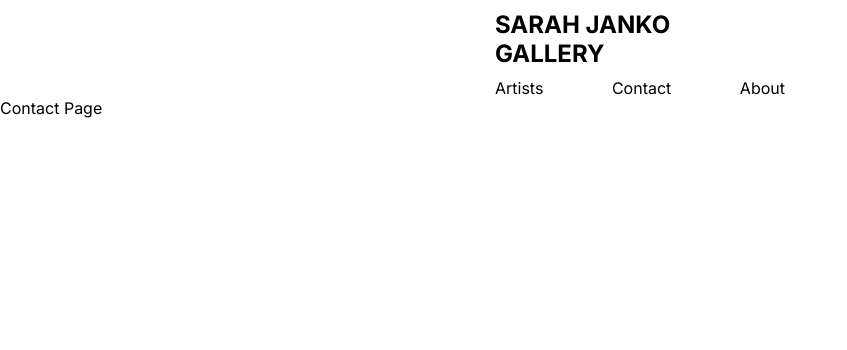
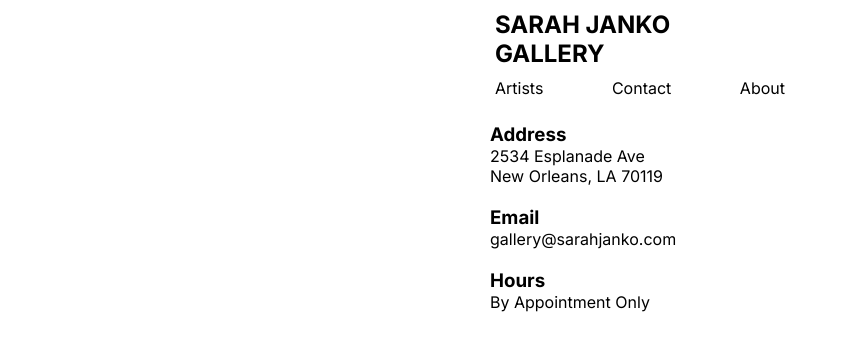
Before and after one commit to nwcassiani/sjgallery, a Next.js app in the folder sjgallery/: page /contact in a window 1280 px wide. Shown: the top 350 px of the page, without its empty margins (0-847 px from the left). Built offline with nearby package versions, Linux system fonts and the light colour scheme.

Commit message:
contact page info

```diff
--- a/sjgallery/src/app/contact/page.tsx
+++ b/sjgallery/src/app/contact/page.tsx
@@ -1,3 +1,21 @@
 export default function Page() {
-  return <p>Contact Page</p>;
+  return (
+    <div className="contact">
+      <div>
+        <h3>Address</h3>
+        <p>2534 Esplanade Ave</p>
+        <p>New Orleans, LA 70119</p>
+      </div>
+      <br />
+      <div>
+        <h3>Email</h3>
+        <p>gallery@sarahjanko.com</p>
+      </div>
+      <br />
+      <div>
+        <h3>Hours</h3>
+        <p>By Appointment Only</p>
+      </div>
+    </div>
+  )
 }
--- a/sjgallery/src/app/globals.css
+++ b/sjgallery/src/app/globals.css
@@ -89,6 +89,12 @@
   margin: 0 auto;
 }
 
+.contact {
+  margin: 0 auto;
+  padding-top: 25px;
+  width: 300px;
+}
+
 /* html,
 body {
   max-width: 100vw;
```
